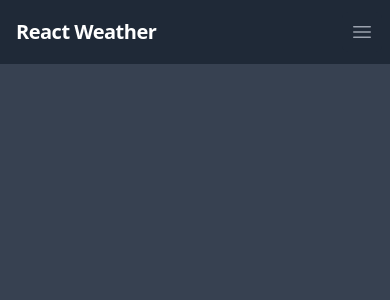
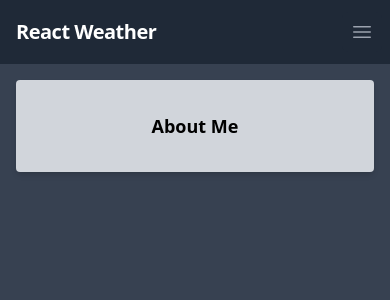
Before and after one commit to brent2333/weather23, a React (Vite) app: page /about in a window 390 px wide. Shown: the top 300 px of the page. Built offline with nearby package versions, Linux system fonts and the light colour scheme.

Commit message:
some mobile screen tweaks, add about

```diff
--- /dev/null
+++ b/src/About.tsx
@@ -0,0 +1,11 @@
+import { Fragment } from "react";
+import { CurrentWeatherResponse } from "./APIResponseTypes";
+const About = () => {
+  return (
+    <div className="shadow-md rounded m-4 center-flex p-8 bg-gray-300">
+        <h1 className="text-lg font-bold">About Me</h1>
+    </div>
+  );
+};
+
+export default About;
--- a/src/App.jsx
+++ b/src/App.jsx
@@ -4,6 +4,7 @@ import { QueryClient, QueryClientProvider } from "@tanstack/react-query";
 import store from "./store";
 import { Provider } from "react-redux";
 import Dashboard from "./Dashboard";
+import About from "./About";
 import Header from './Header';
 
 
@@ -25,6 +26,7 @@ const App = () => {
             <QueryClientProvider client={queryClient}>
             <Routes>
               <Route path="/" element={<Dashboard />} />
+              <Route path="/about" element={<About />} />
             </Routes>
             </QueryClientProvider>
           </Provider>
--- a/src/Dashboard.tsx
+++ b/src/Dashboard.tsx
@@ -14,8 +14,8 @@ const Dashboard = () => {
   const dispatch = useAppDispatch();
 
   return (
-    <div className="grid grid-flow-col auto-cols-max mx-auto my-0 max-w-screen-lg">
-      <div className="col-auto max-w-xs h-48">
+    <div className="lg:grid lg:grid-flow-col lg:auto-cols-max sm:flex md:flex mx-auto my-0 max-w-screen-lg">
+      <div className="col-auto lg:max-w-xs h-48 sm:min-w-full md:min-w-full">
         <form
           onSubmit={(event: FormEvent<HTMLFormElement>): void => {
             event.preventDefault();
--- a/src/Header.jsx
+++ b/src/Header.jsx
@@ -10,7 +10,7 @@ const user = {
   const navigation = [{ name: "Dashboard", href: "/", current: true }];
   const userNavigation = [
     { name: "My LinkedIn", href: "https://www.linkedin.com/in/brent-lawson-486529a/" },
-    { name: "About Me", href: "#" },
+    { name: "About Me", href: "/about" },
     { name: "How it's Made", href: "#" },
   ];
 
--- a/src/Results.tsx
+++ b/src/Results.tsx
@@ -5,20 +5,20 @@ import { CloudIcon, SunIcon } from "@heroicons/react/24/solid";
 const Results = ({ current }: CurrentWeatherResponse) => {
   return (
     <Fragment>
-      <div className="grid grid-flow-col auto-cols-max h-48">
-        <div className="shadow-md rounded m-4 text-3xl font-bold center-flex px-12 bg-gray-300">
+      <div className="lg:grid lg:grid-flow-col lg:auto-cols-max h-48 sm:flex md:flex">
+        <div className="shadow-md rounded m-4 text-3xl font-bold center-flex p-8 bg-gray-300">
           {current?.condition.text}&nbsp;
           {current?.condition.icon ? (
           <img src={`https:${current?.condition.icon}`} alt={current?.condition.icon} />
           ) : null}
         </div>
         {current?.temp_f ? (
-          <div className="shadow-md rounded m-4 text-3xl font-extrabold center-flex px-12 bg-gray-300">
+          <div className="shadow-md rounded m-4 text-3xl font-extrabold center-flex p-8 bg-gray-300">
             {current?.temp_f} <span>&#176;</span>F
           </div>
         ) : null}
         {current?.temp_c ? (
-          <div className="shadow-md rounded  m-4 text-3xl font-extrabold center-flex px-12 bg-gray-300">
+          <div className="shadow-md rounded  m-4 text-3xl font-extrabold center-flex p-8 bg-gray-300">
             {current?.temp_c} <span>&#176;</span>C
           </div>
         ) : null}
```
